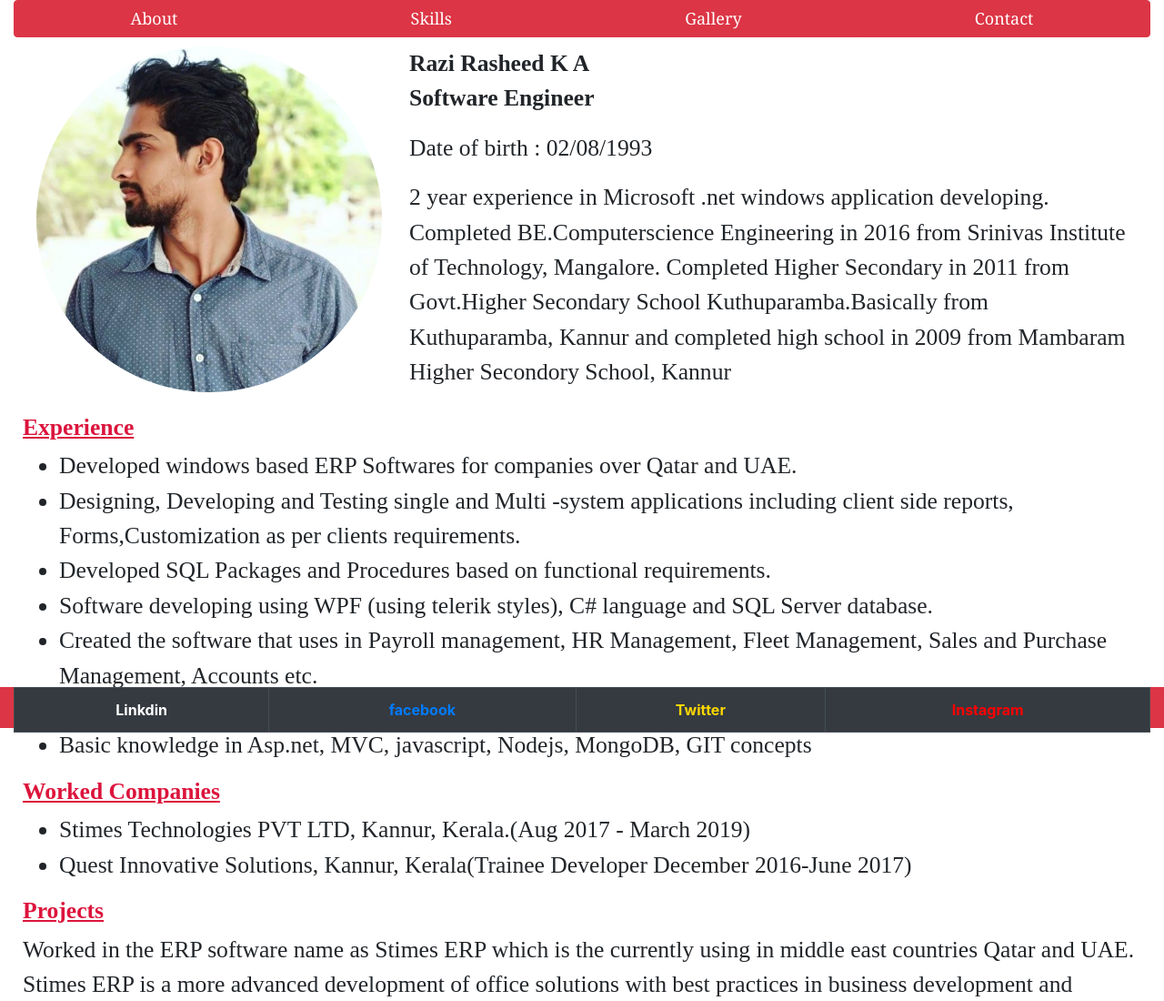
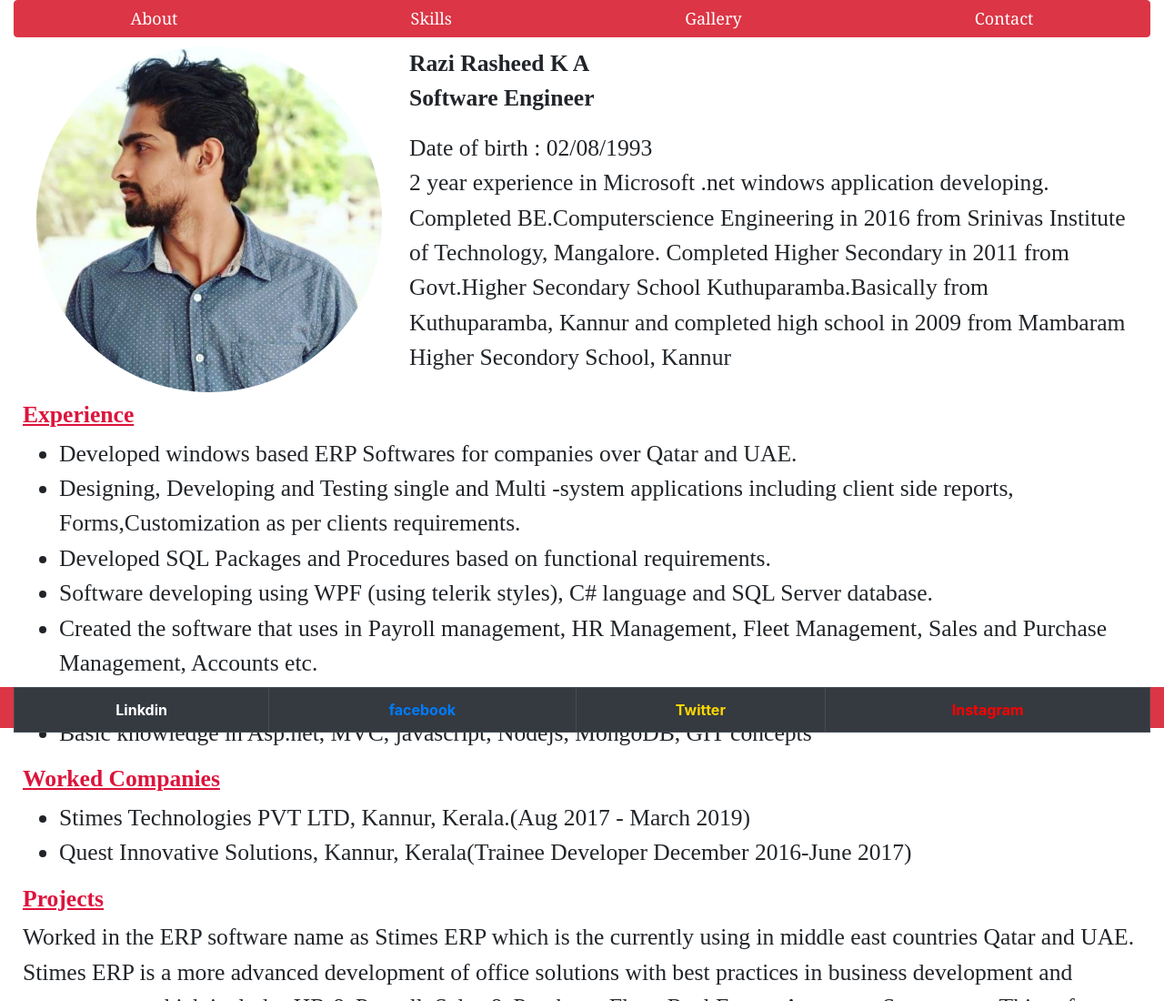
Before and after one commit to razirasheed/razirasheed.github.io, a plain HTML site: page index.html in a window 1280 px wide. Shown: the top 1100 px of the page at 91% size. Drawn offline with nearby package versions, Linux system fonts and the light colour scheme.

Commit message:
Index Updated

```diff
--- a/index.html
+++ b/index.html
@@ -28,8 +28,7 @@
 <div class="col-4"><img src="Dp.jpg" class="rounded-circle img-fluid" alt="Cinque Terre"></div>
 <div class="col-8" style="font-family: 'Times New Roman'; font-size: 2vw">
     <p style="font-weight: bold">Razi Rasheed K A<br>Software Engineer</p>
-    <p>Date of birth : 02/08/1993</p>
-    <p>2 year experience in Microsoft .net windows application developing. Completed BE.Computerscience Engineering in 2016 from Srinivas Institute of Technology, Mangalore.
+    <p>Date of birth : 02/08/1993<br/>2 year experience in Microsoft .net windows application developing. Completed BE.Computerscience Engineering in 2016 from Srinivas Institute of Technology, Mangalore.
         Completed Higher Secondary in 2011 from Govt.Higher Secondary School Kuthuparamba.Basically from Kuthuparamba, Kannur and completed high school in 2009 from Mambaram Higher Secondory School, Kannur </p>
 </div>
 </div>
```
